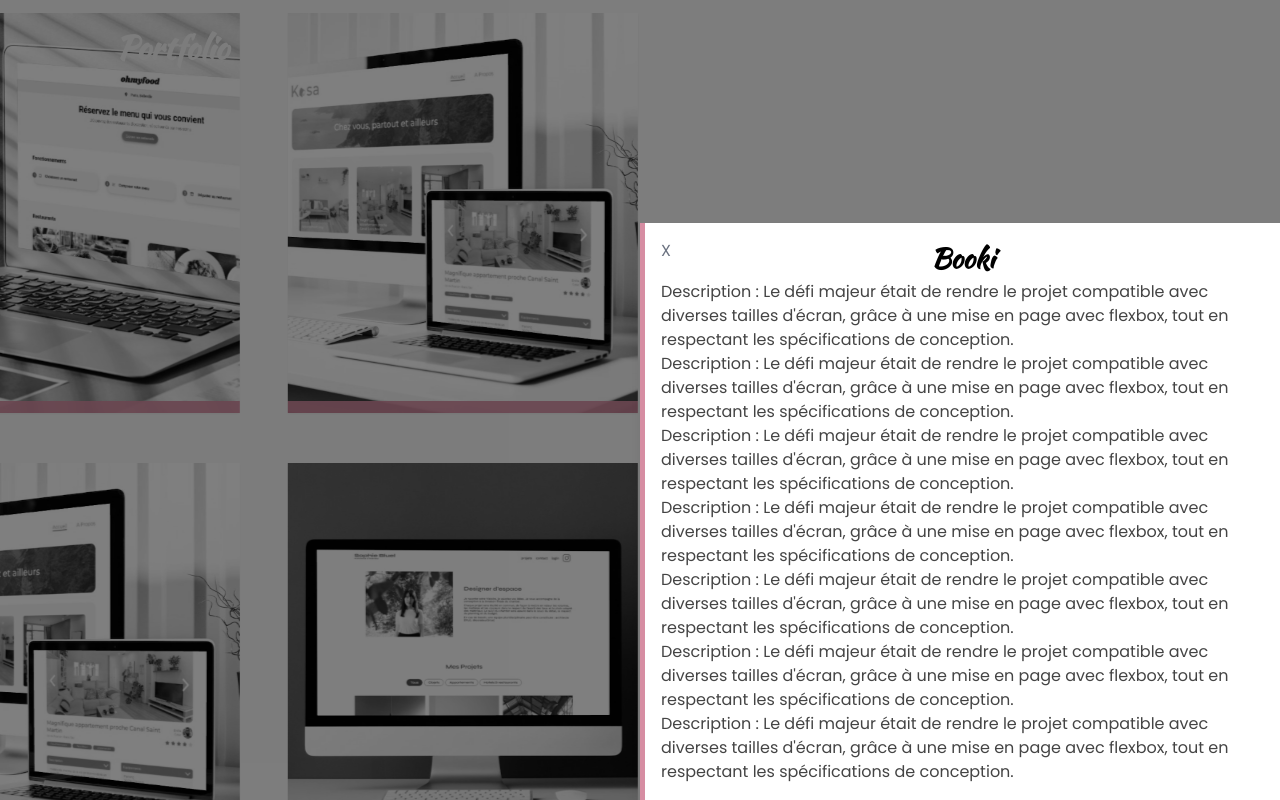
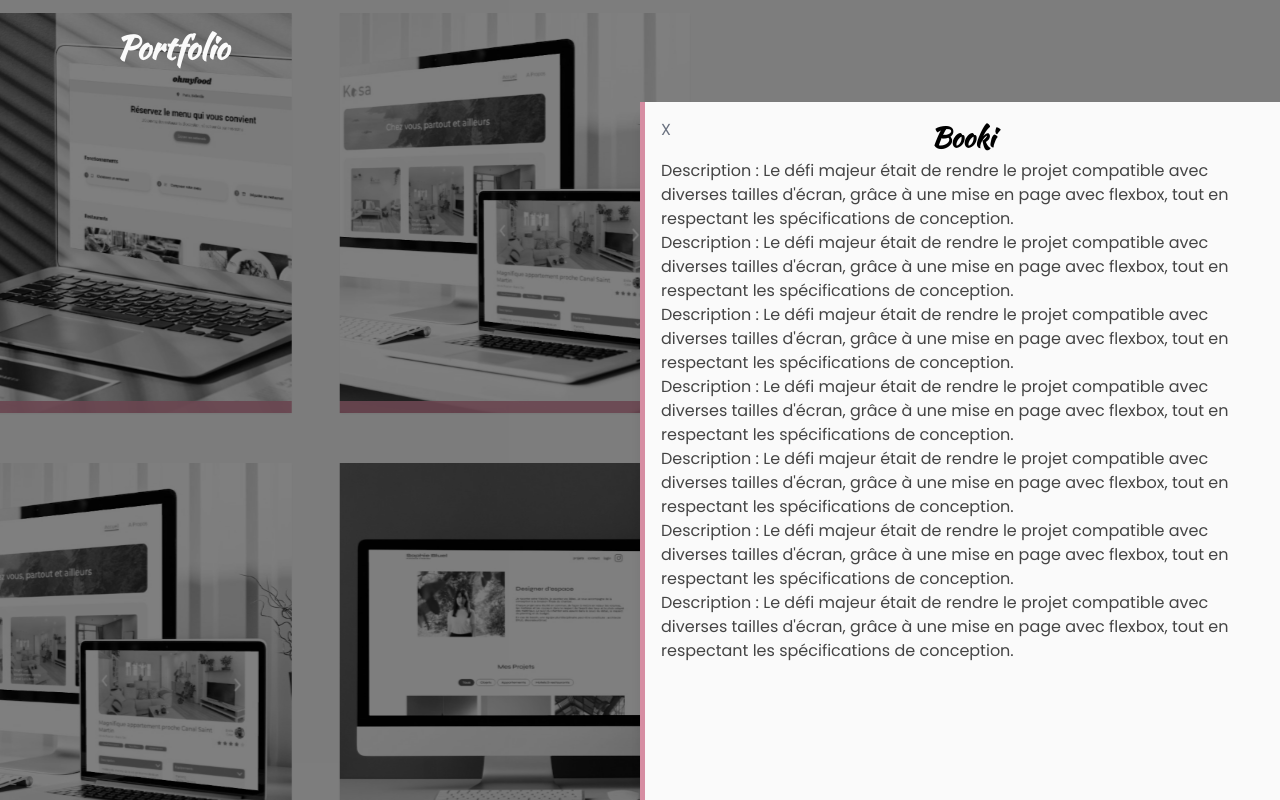
Before and after one commit to LudivineClement/portfolio_nextjs, a Next.js app: page / in a window 1280 px wide. Both pictures are taken after a click on the element 210 px from the left and 2690 px from the top of the page. Shown: the part 2290-3090 px from the top of the page. Built offline with nearby package versions, Linux system fonts and the light colour scheme.

Commit message:
amélioration animation projet

```diff
--- a/src/app/globals.css
+++ b/src/app/globals.css
@@ -13,6 +13,11 @@ body::-webkit-scrollbar-thumb, .scrollBar::-webkit-scrollbar-thumb {
 .modal-open{
   overflow-y: hidden;
 }
+
+.scrollBar {
+  transition: transform 1s ease-in-out;
+}
+
 .row2 .input_container input[type="tel"] ~ .label.filled {
   top: -20px;
   font-size: 0.8rem;
--- a/src/components/Navbar.js
+++ b/src/components/Navbar.js
@@ -65,7 +65,7 @@ const Navbar = () => {
   };
 
   return (
-    <div className={`fixed w-full top-0 left-0 z-50 transition-all duration-[500ms] ease-out ${isScrolled ? 'bg-off-white shadow-2xl' : 'bg-transparent'}`}>
+    <div className={`fixed w-full top-0 left-0 z-[100] transition-all duration-[500ms] ease-out ${isScrolled ? 'bg-off-white shadow-2xl' : 'bg-transparent'}`}>
       <div className="flex justify-between items-center py-6 px-9 mx-20">
         <Link href="#home" className={`font-kaushan text-[2rem] font-semibold ${isScrolled ? 'text-gray-dark' : 'text-off-white'}`}>Portfolio</Link>
         <navbar className={`${isScrolled ? 'opacity-1' : 'opacity-0' }`}>
--- a/src/components/Project.js
+++ b/src/components/Project.js
@@ -40,9 +40,9 @@ const Project = () => {
         Derniers projets
       </h2>
       <div
-        className={`grid grid-cols-3 gap-x-10 gap-y-[50px] transition-transform duration-300 ease-in-out ${
+        className={`grid grid-cols-3 gap-x-10 gap-y-[50px] transition-transform duration-1000 ease-in-out ${
           isModalOpen
-            ? 'translate-x-[-49.5%]'
+            ? 'translate-x-[-45%]'
             : 'translate-x-0'
         }`}
       >
@@ -53,21 +53,16 @@ const Project = () => {
             title={data.title}
             github={data.github}
             url={data.website}
-            onToggleProjectInfo={() => handleProjectSelect(data)}
+            ToggleProjectInfo={() => handleProjectSelect(data)}
           />
         ))}
       </div>
-      {isModalOpen && (
         <div
-          className="fixed inset-0 flex justify-end items-end z-50 bg-black bg-opacity-50"
+        className={` ${isModalOpen ? 'fixed inset-0 flex justify-end items-end z-50 bg-black bg-opacity-50' : 'opacity-100'} `}
           onClick={handleCloseModal}
         >
           <div
-            className={`bg-white scrollBar w-[80%] md:w-[50%] lg:w-[50%] p-4 shadow-lg border-l-[5px] border-solid border-pink-global transition-transform duration-300 ease-in-out z-10 ${
-              isModalOpen
-                ? 'translate-y-0'
-                : 'translate-y-[100%]'
-            } overflow-y-auto max-h-full md:max-h-[80%] lg:max-h-[86%] `}
+            className={`bg-off-white scrollBar ${isModalOpen ? 'translate-x-0' : 'translate-x-full'} w-[50%] h-[87.25%] p-4 shadow-lg border-l-[5px] border-solid border-pink-global z-10 overflow-y-auto`}
             onClick={(e) => e.stopPropagation()}
           >
             <button
@@ -81,7 +76,6 @@ const Project = () => {
             )}
           </div>
         </div>
-      )}
     </section>
   );
 };
--- a/src/components/ProjectCard.js
+++ b/src/components/ProjectCard.js
@@ -5,7 +5,7 @@ import { faCirclePlus, faLink } from "@fortawesome/free-solid-svg-icons";
 
 const IconGithub= <svg xmlns="http://www.w3.org/2000/svg" height="1em" viewBox="0 0 496 512"><path d="M165.9 397.4c0 2-2.3 3.6-5.2 3.6-3.3.3-5.6-1.3-5.6-3.6 0-2 2.3-3.6 5.2-3.6 3-.3 5.6 1.3 5.6 3.6zm-31.1-4.5c-.7 2 1.3 4.3 4.3 4.9 2.6 1 5.6 0 6.2-2s-1.3-4.3-4.3-5.2c-2.6-.7-5.5.3-6.2 2.3zm44.2-1.7c-2.9.7-4.9 2.6-4.6 4.9.3 2 2.9 3.3 5.9 2.6 2.9-.7 4.9-2.6 4.6-4.6-.3-1.9-3-3.2-5.9-2.9zM244.8 8C106.1 8 0 113.3 0 252c0 110.9 69.8 205.8 169.5 239.2 12.8 2.3 17.3-5.6 17.3-12.1 0-6.2-.3-40.4-.3-61.4 0 0-70 15-84.7-29.8 0 0-11.4-29.1-27.8-36.6 0 0-22.9-15.7 1.6-15.4 0 0 24.9 2 38.6 25.8 21.9 38.6 58.6 27.5 72.9 20.9 2.3-16 8.8-27.1 16-33.7-55.9-6.2-112.3-14.3-112.3-110.5 0-27.5 7.6-41.3 23.6-58.9-2.6-6.5-11.1-33.3 2.6-67.9 20.9-6.5 69 27 69 27 20-5.6 41.5-8.5 62.8-8.5s42.8 2.9 62.8 8.5c0 0 48.1-33.6 69-27 13.7 34.7 5.2 61.4 2.6 67.9 16 17.7 25.8 31.5 25.8 58.9 0 96.5-58.9 104.2-114.8 110.5 9.2 7.9 17 22.9 17 46.4 0 33.7-.3 75.4-.3 83.6 0 6.5 4.6 14.4 17.3 12.1C428.2 457.8 496 362.9 496 252 496 113.3 383.5 8 244.8 8zM97.2 352.9c-1.3 1-1 3.3.7 5.2 1.6 1.6 3.9 2.3 5.2 1 1.3-1 1-3.3-.7-5.2-1.6-1.6-3.9-2.3-5.2-1zm-10.8-8.1c-.7 1.3.3 2.9 2.3 3.9 1.6 1 3.6.7 4.3-.7.7-1.3-.3-2.9-2.3-3.9-2-.6-3.6-.3-4.3.7zm32.4 35.6c-1.6 1.3-1 4.3 1.3 6.2 2.3 2.3 5.2 2.6 6.5 1 1.3-1.3.7-4.3-1.3-6.2-2.2-2.3-5.2-2.6-6.5-1zm-11.4-14.7c-1.6 1-1.6 3.6 0 5.9 1.6 2.3 4.3 3.3 5.6 2.3 1.6-1.3 1.6-3.9 0-6.2-1.4-2.3-4-3.3-5.6-2z"/></svg>
 
-const ProjectCard = ({ img, title, github, url, onToggleProjectInfo }) => {
+const ProjectCard = ({ img, title, github, url, ToggleProjectInfo }) => {
 
   return (
     <div className="bg-white max-w-[350px] group relative overflow-hidden h-[400px] shadow-sm will-change-transform">
@@ -17,7 +17,7 @@ const ProjectCard = ({ img, title, github, url, onToggleProjectInfo }) => {
       <div className='absolute w-full bg-pink-global h-0 z-10 -bottom-5 p-4 group-hover:h-[100px] group-hover:opacity-80 group-hover:bottom-0 transition-bottom duration-500 ease-in-out opacity-90'>
         <h3 className='text-[1.7rem] text-center opacity-100 text-black font-kaushan font-semibold'>{title}</h3>
         <div className='flex justify-center m-3 items-center'>
-          <div title='Voir plus' onClick={onToggleProjectInfo}><FontAwesomeIcon icon={faCirclePlus} className='text-black mx-[5px] transition-transform duration-200 opacity-100 ease-in hover:scale-125 cursor-pointer' /></div>
+          <div title='Voir plus' onClick={ToggleProjectInfo}><FontAwesomeIcon icon={faCirclePlus} className='text-black mx-[5px] transition-transform duration-200 opacity-100 ease-in hover:scale-125 cursor-pointer' /></div>
           <a href={github} title='Lien Github' target="_blank" className='text-black mx-[5px] mb-[2px] transition-transform duration-200 opacity-100 ease-in hover:scale-125'>{IconGithub}</a>
           {url ? (
             <a href={url} title='Lien du site' target="_blank"><FontAwesomeIcon icon={faLink} className='text-black mx-[5px] opacity-100 transition-transform duration-200 ease-in hover:scale-125' /></a>
--- a/src/components/ProjectInfos.js
+++ b/src/components/ProjectInfos.js
@@ -2,7 +2,7 @@ import React from 'react';
 
 const ProjectInfos = ({ data }) => {
   return (
-    <div className=' transition-transform duration-300 ease-in-out'>
+    <div>
       <h3 className='text-[1.7rem] text-center text-black font-kaushan font-semibold'>
         {data.title}
       </h3>
```
